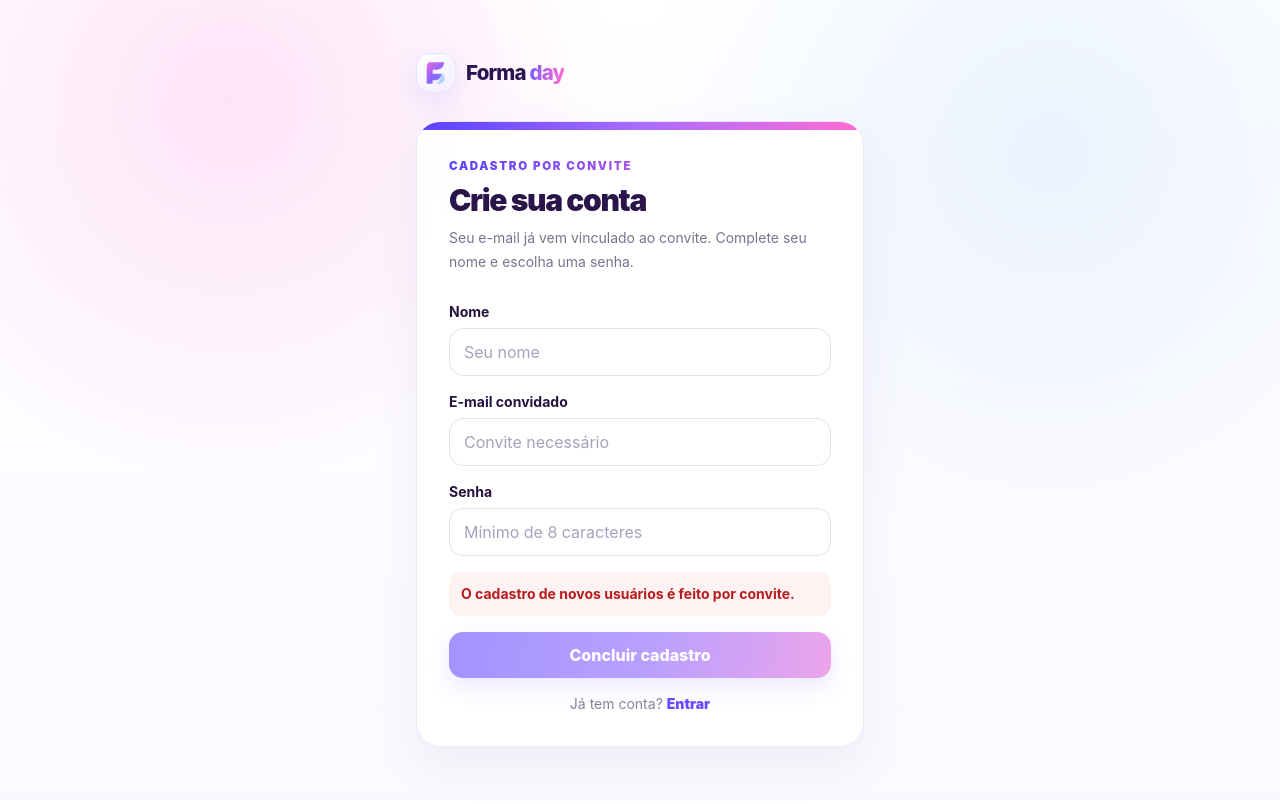
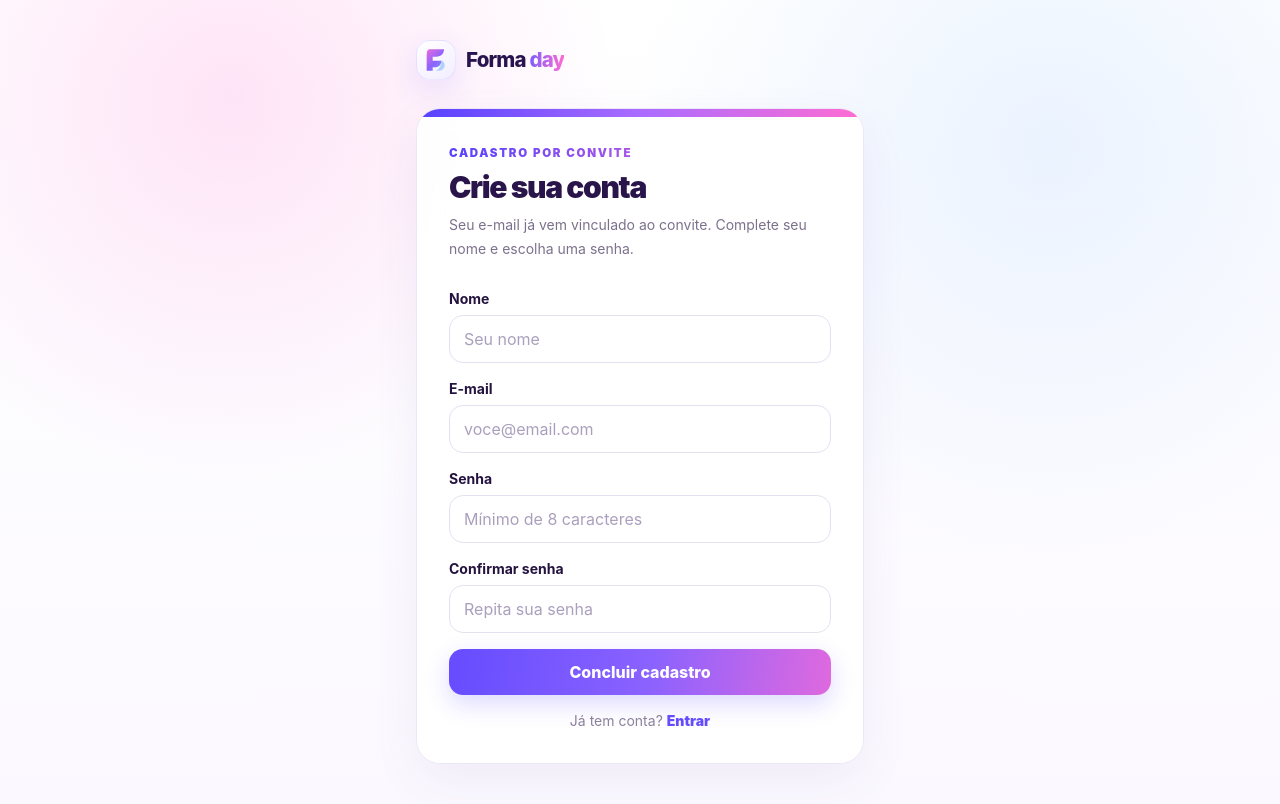
Before and after one commit to dudinha756/App-Karol-, a Next.js app: page /register in a window 1280 px wide. Built offline with nearby package versions, Linux system fonts and the light colour scheme.

Commit message:
feat(ui): habilitar cadastro direto com email e confirmação de senha

```diff
--- a/src/components/auth-form.tsx
+++ b/src/components/auth-form.tsx
@@ -10,17 +10,13 @@ export function AuthForm({ mode, inviteToken }: { mode: "login" | "register"; in
   const [error, setError] = useState("");
   const [loading, setLoading] = useState(false);
   const [inviteEmail, setInviteEmail] = useState("");
-  const [checkingInvite, setCheckingInvite] = useState(mode === "register");
+  const [checkingInvite, setCheckingInvite] = useState(mode === "register" && Boolean(inviteToken));
   const [forgotOpen, setForgotOpen] = useState(false);
 
   useEffect(() => {
     if (mode !== "register") return;
 
-    if (!inviteToken) {
-      setCheckingInvite(false);
-      setError("O cadastro de novos usuários é feito por convite.");
-      return;
-    }
+    if (!inviteToken) return;
 
     fetch("/api/invitations/validate?token=" + encodeURIComponent(inviteToken), { cache: "no-store" })
       .then(async r => {
@@ -28,18 +24,30 @@ export function AuthForm({ mode, inviteToken }: { mode: "login" | "register"; in
         if (!r.ok || !data.valid) throw new Error("Convite inválido ou expirado.");
         setInviteEmail(data.email);
       })
-      .catch(err => setError(err instanceof Error ? err.message : "Convite inválido."))
+      .catch(() => {
+        setInviteEmail("");
+        setError("Não foi possível validar o convite. Você ainda pode criar sua conta normalmente.");
+      })
       .finally(() => setCheckingInvite(false));
   }, [mode, inviteToken]);
 
   async function submit(e: React.FormEvent<HTMLFormElement>) {
     e.preventDefault();
     setError("");
+    const fd = new FormData(e.currentTarget);
+    if (mode === "register" && fd.get("password") !== fd.get("confirmPassword")) {
+      setError("As senhas não coincidem.");
+      return;
+    }
     setLoading(true);
 
-    const fd = new FormData(e.currentTarget);
     const body = mode === "register"
-      ? { name: fd.get("name"), email: inviteEmail, password: fd.get("password"), inviteToken }
+      ? {
+          name: fd.get("name"),
+          email: fd.get("email"),
+          password: fd.get("password"),
+          ...(inviteEmail ? { inviteToken } : {})
+        }
       : { email: fd.get("email"), password: fd.get("password") };
 
     try {
@@ -72,11 +80,13 @@ export function AuthForm({ mode, inviteToken }: { mode: "login" | "register"; in
       {mode === "register" && <>
         <label className="block">
           <span className="mb-1.5 block text-sm font-bold">Nome</span>
-          <input className="input" name="name" placeholder="Seu nome" autoComplete="name" required disabled={!inviteEmail} />
+          <input className="input" name="name" placeholder="Seu nome" autoComplete="name" minLength={2} required />
         </label>
         <label className="block">
-          <span className="mb-1.5 block text-sm font-bold">E-mail convidado</span>
-          <input className="input bg-[#f5f8f7]" value={inviteEmail} readOnly placeholder="Convite necessário" />
+          <span className="mb-1.5 block text-sm font-bold">{inviteEmail ? "E-mail do convite" : "E-mail"}</span>
+          {inviteEmail
+            ? <input className="input bg-[#f5f8f7]" name="email" type="email" value={inviteEmail} autoComplete="email" readOnly required />
+            : <input className="input" name="email" type="email" placeholder="voce@email.com" autoComplete="email" required />}
         </label>
       </>}
 
@@ -96,18 +106,23 @@ export function AuthForm({ mode, inviteToken }: { mode: "login" | "register"; in
             Esqueci minha senha
           </button>}
         </div>
-        <input className="input" name="password" type="password" placeholder={mode === "register" ? "Mínimo de 8 caracteres" : "Sua senha"} autoComplete={mode === "register" ? "new-password" : "current-password"} required disabled={mode === "register" && !inviteEmail} />
+        <input className="input" name="password" type="password" placeholder={mode === "register" ? "Mínimo de 8 caracteres" : "Sua senha"} autoComplete={mode === "register" ? "new-password" : "current-password"} minLength={mode === "register" ? 8 : undefined} required />
       </label>
+
+      {mode === "register" && <label className="block">
+        <span className="mb-1.5 block text-sm font-bold">Confirmar senha</span>
+        <input className="input" name="confirmPassword" type="password" placeholder="Repita sua senha" autoComplete="new-password" minLength={8} required />
+      </label>}
 
       {error && <p className="rounded-xl bg-red-50 p-3 text-sm font-bold text-red-700">{error}</p>}
 
-      <button disabled={loading || (mode === "register" && !inviteEmail)} className="btn-primary w-full disabled:opacity-60">
+      <button disabled={loading} className="btn-primary w-full disabled:opacity-60">
         {loading ? "Aguarde..." : mode === "register" ? "Concluir cadastro" : "Entrar"}
       </button>
 
       {mode === "register"
         ? <p className="text-center text-sm text-[#8c819b]">Já tem conta? <Link className="font-black text-[#654cff]" href="/login">Entrar</Link></p>
-        : <p className="text-center text-sm text-[#8c819b]">Ainda não tem conta? Peça um convite a quem administra o Forma day.</p>}
+        : <p className="text-center text-sm text-[#8c819b]">Ainda não tem conta? <Link className="font-black text-[#654cff]" href="/register">Criar conta gratuitamente</Link></p>}
     </form>
   );
 }
```
